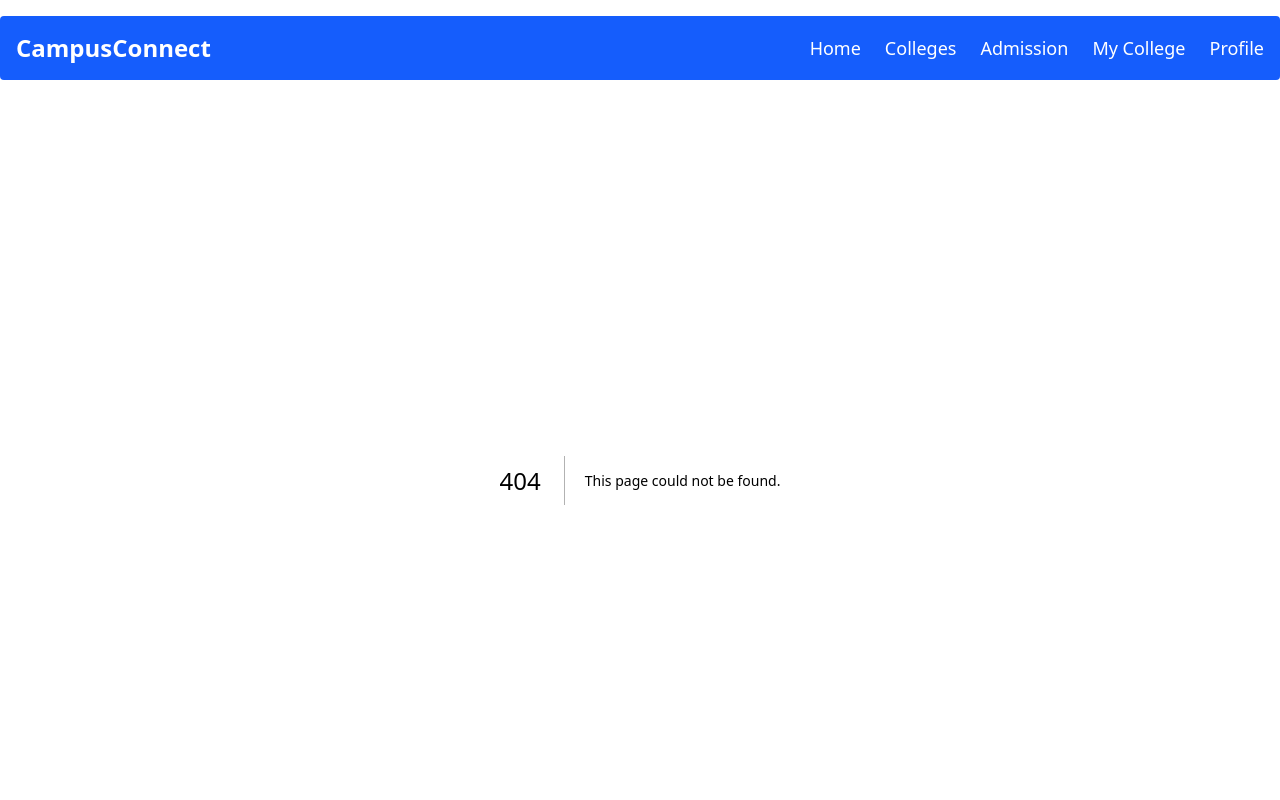
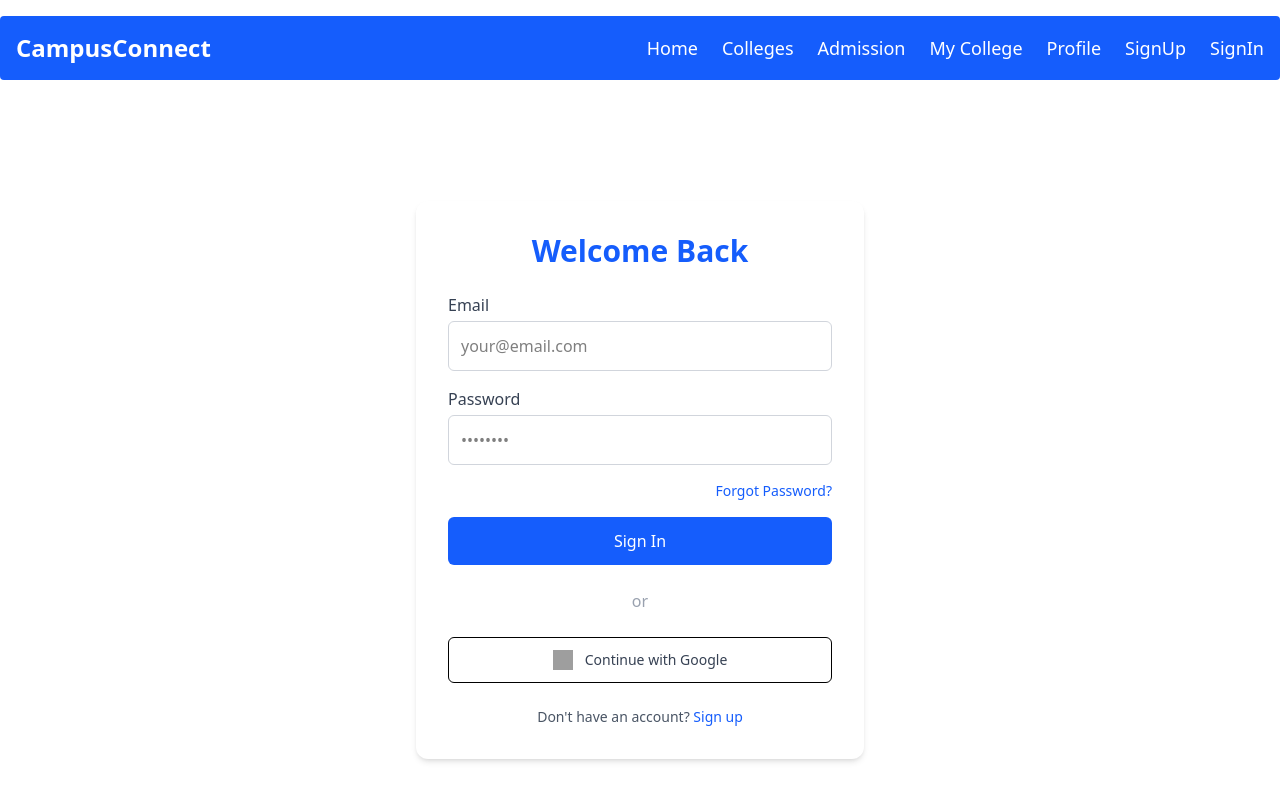
Before and after one commit to Imranahmed935/CampusConnect, a Next.js app: page /signIn in a window 1280 px wide. Before the commit this address had no page. Shown: the top 800 px of the page. Built offline with nearby package versions, Linux system fonts and the light colour scheme; grey boxes are pictures that could not be loaded.

Commit message:
signup and signin page

```diff
--- a/src/app/Components/Navbar.js
+++ b/src/app/Components/Navbar.js
@@ -1,4 +1,4 @@
-import Link from 'next/link';
+import Link from "next/link";
 
 export default function Navbar() {
   return (
@@ -12,6 +12,8 @@ export default function Navbar() {
         <Link href="/admission">Admission</Link>
         <Link href="/my-college">My College</Link>
         <Link href="/profile">Profile</Link>
+        <Link href="/signUp">SignUp</Link>
+        <Link href="/signIn">SignIn</Link>
       </div>
     </nav>
   );
--- /dev/null
+++ b/src/app/signIn/page.js
@@ -0,0 +1,67 @@
+import React from 'react';
+
+const SignInPage = () => {
+  return (
+    <div className="min-h-screen flex items-center justify-center px-4">
+      <div className="w-full max-w-md bg-white p-8 rounded-xl shadow-md">
+        <h2 className="text-3xl font-bold text-center text-blue-600 mb-6">Welcome Back</h2>
+
+        <form className="space-y-4">
+          {/* Email */}
+          <div>
+            <label className="block mb-1 font-medium text-gray-700">Email</label>
+            <input
+              type="email"
+              placeholder="your@email.com"
+              className="w-full border border-gray-300 p-3 rounded-md focus:outline-none focus:ring-2 focus:ring-blue-500"
+            />
+          </div>
+
+          {/* Password */}
+          <div>
+            <label className="block mb-1 font-medium text-gray-700">Password</label>
+            <input
+              type="password"
+              placeholder="••••••••"
+              className="w-full border border-gray-300 p-3 rounded-md focus:outline-none focus:ring-2 focus:ring-blue-500"
+            />
+          </div>
+
+          {/* Forgot Password */}
+          <div className="text-right text-sm">
+            <a href="/reset-password" className="text-blue-600 hover:underline">
+              Forgot Password?
+            </a>
+          </div>
+
+          {/* Submit */}
+          <button
+            type="submit"
+            className="w-full bg-blue-600 text-white py-3 rounded-md hover:bg-blue-700 transition"
+          >
+            Sign In
+          </button>
+        </form>
+
+        {/* Divider */}
+        <div className="my-6 text-center text-gray-400">or</div>
+
+        {/* Google Sign In */}
+        <button className="w-full flex items-center justify-center gap-3 border py-3 rounded-md hover:bg-gray-100 transition">
+          <img src="https://www.svgrepo.com/show/475656/google-color.svg" alt="Google" className="w-5 h-5" />
+          <span className="text-sm text-gray-700">Continue with Google</span>
+        </button>
+
+        {/* Sign up link */}
+        <p className="text-center text-sm text-gray-600 mt-6">
+          Don&apos;t have an account?{' '}
+          <a href="/signUp" className="text-blue-600 font-medium hover:underline">
+            Sign up
+          </a>
+        </p>
+      </div>
+    </div>
+  );
+};
+
+export default SignInPage;
--- /dev/null
+++ b/src/app/signUp/page.js
@@ -0,0 +1,61 @@
+import React from 'react';
+
+const SignUpPage = () => {
+  return (
+    <div className="min-h-screen flex items-center justify-center to-blue-100 px-4">
+      <div className="w-full max-w-md bg-white p-8 rounded-xl shadow-md">
+        <h2 className="text-3xl font-bold text-center text-blue-600 mb-6">Create an Account</h2>
+
+        <form className="space-y-4">
+          {/* Full Name */}
+          <div>
+            <label className="block mb-1 font-medium text-gray-700">Full Name</label>
+            <input
+              type="text"
+              placeholder="Your Name"
+              className="w-full border border-gray-300 p-3 rounded-md focus:outline-none focus:ring-2 focus:ring-blue-500"
+            />
+          </div>
+
+          {/* Email */}
+          <div>
+            <label className="block mb-1 font-medium text-gray-700">Email</label>
+            <input
+              type="email"
+              placeholder="your@email.com"
+              className="w-full border border-gray-300 p-3 rounded-md focus:outline-none focus:ring-2 focus:ring-blue-500"
+            />
+          </div>
+
+          {/* Password */}
+          <div>
+            <label className="block mb-1 font-medium text-gray-700">Password</label>
+            <input
+              type="password"
+              placeholder="••••••••"
+              className="w-full border border-gray-300 p-3 rounded-md focus:outline-none focus:ring-2 focus:ring-blue-500"
+            />
+          </div>
+
+          {/* Submit */}
+          <button
+            type="submit"
+            className="w-full bg-blue-600 text-white py-3 rounded-md hover:bg-blue-700 transition"
+          >
+            Sign Up
+          </button>
+        </form>
+
+        {/* Redirect to login */}
+        <p className="text-center text-sm text-gray-600 mt-6">
+          Already have an account?{' '}
+          <a href="/signIn" className="text-blue-600 font-medium hover:underline">
+            signIn
+          </a>
+        </p>
+      </div>
+    </div>
+  );
+};
+
+export default SignUpPage;
```
